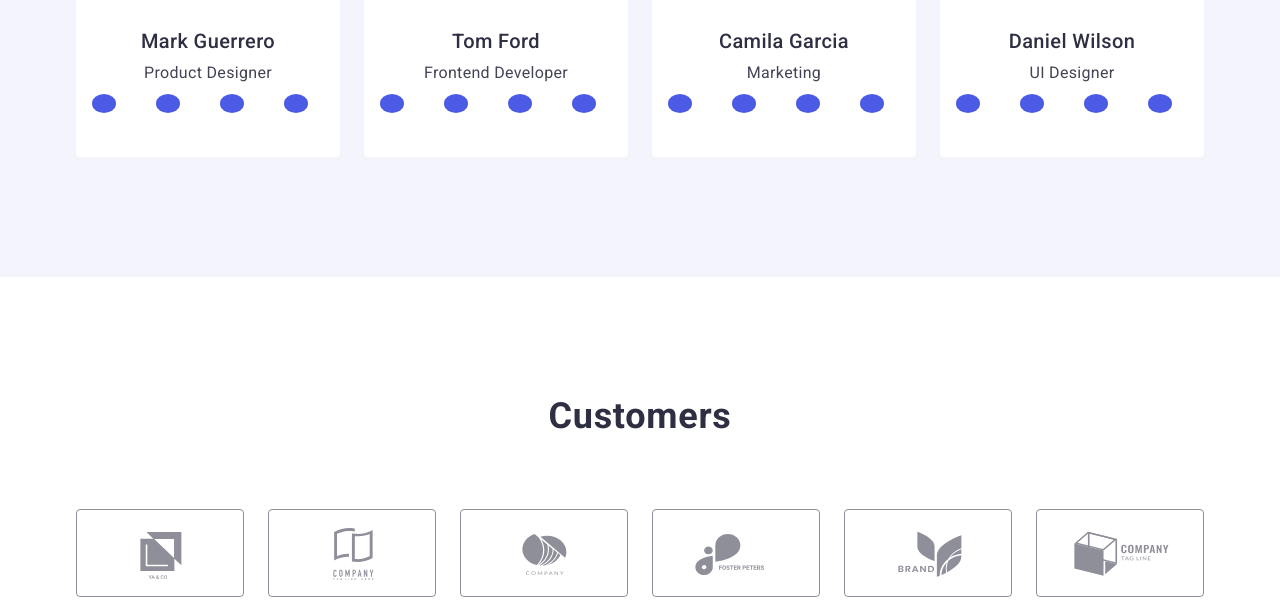
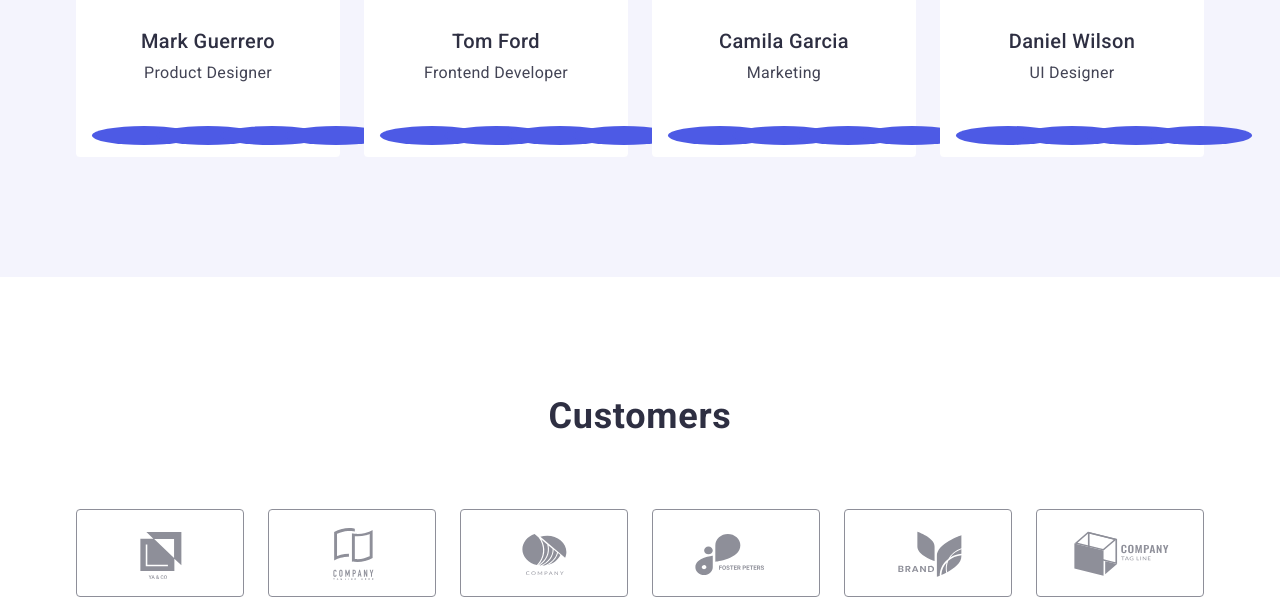
Before and after one commit to olenaroganova/goit-markup-hw-04, a plain HTML site: page index.html in a window 1280 px wide. Shown: the part 2068-2668 px from the top of the page. Drawn offline with nearby package versions, Linux system fonts and the light colour scheme.

Commit message:
section5.2

```diff
--- a/css/styles.css
+++ b/css/styles.css
@@ -380,8 +380,6 @@ img {
 .customers-item {
   width: calc((100% - 120px) / 6);
   height: 88px;
-  transition: border-color 250ms cubic-bezier(0.4, 0, 0.2, 1),
-    color 250ms cubic-bezier(0.4, 0, 0.2, 1);
 }
 
 .customers-link {
@@ -393,6 +391,8 @@ img {
   align-items: center;
   justify-content: center;
   color: var(--border);
+  transition: border-color 250ms cubic-bezier(0.4, 0, 0.2, 1),
+    color 250ms cubic-bezier(0.4, 0, 0.2, 1);
 }
 
 .customers-link:hover,
@@ -403,6 +403,9 @@ img {
 
 .customers-icon {
   fill: currentColor;
+}
+
+svg {
   width: 104px;
   height: 56px;
 }
```
